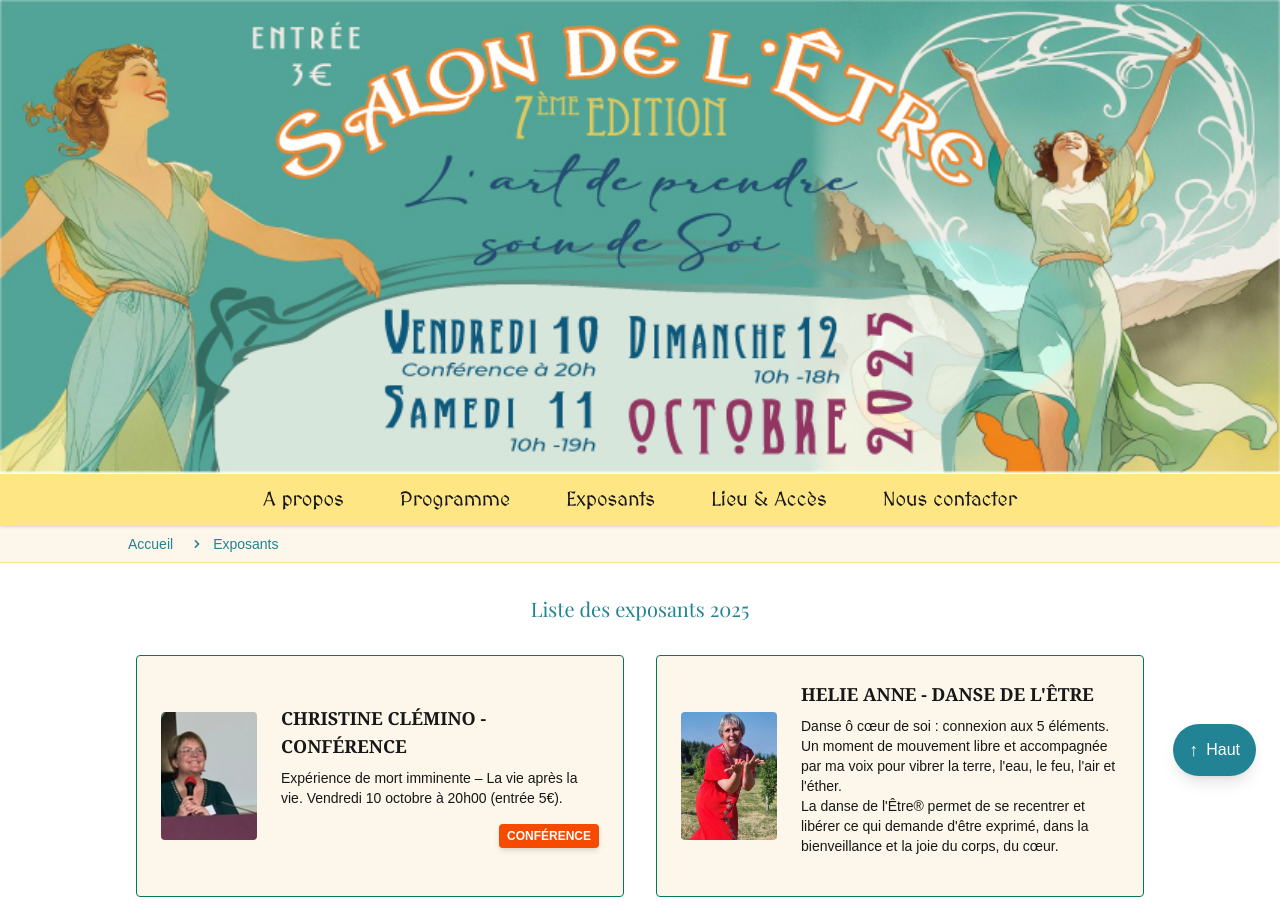
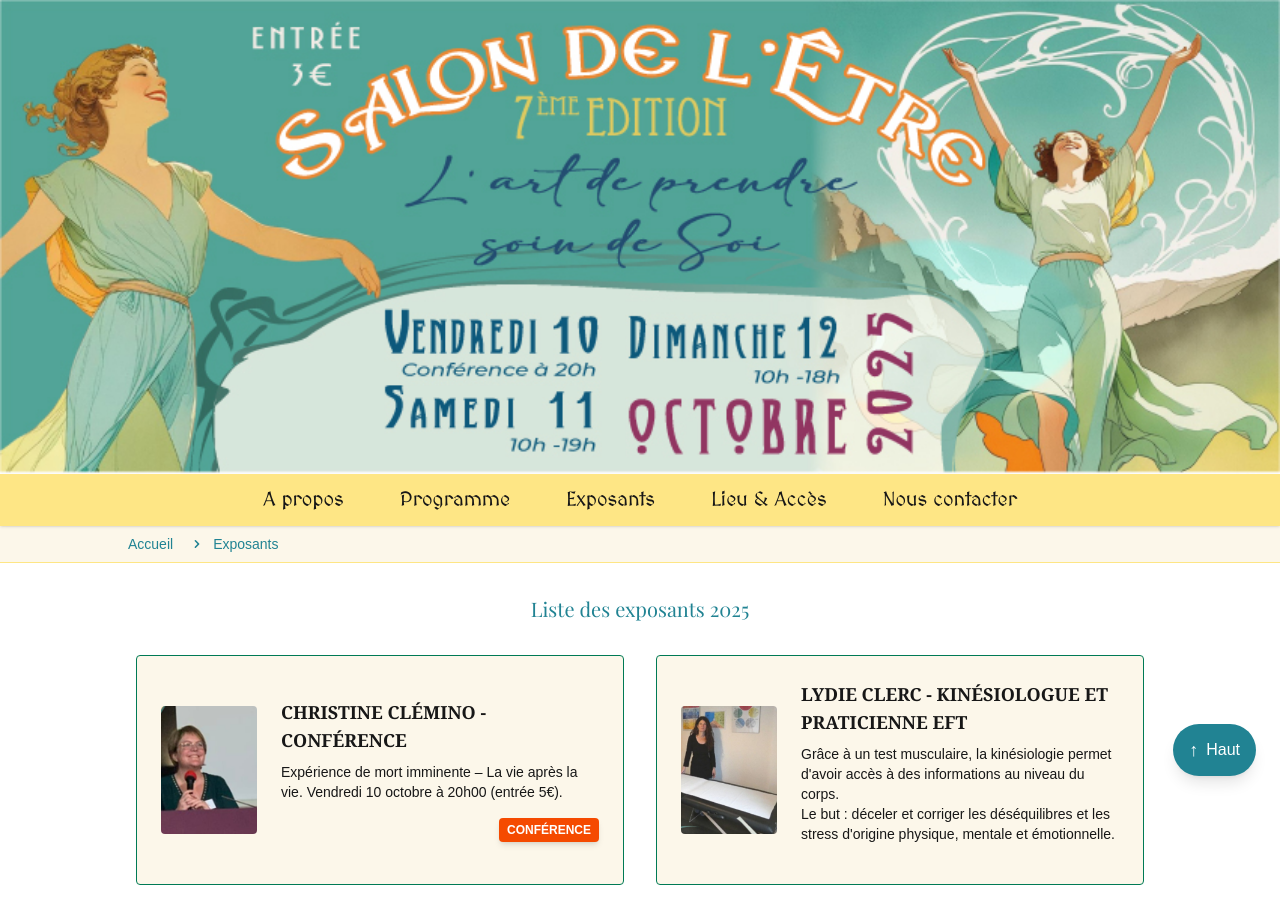
Before and after one commit to takako916/salon-etre, a Next.js app: page /exposants in a window 1280 px wide. Shown: the top 915 px of the page. Built offline with nearby package versions, Linux system fonts and the light colour scheme; a web font is replaced by a local one.

Commit message:
Changes to be committed: 	modified:   src/app/exposants/page.tsx

```diff
--- a/src/app/exposants/page.tsx
+++ b/src/app/exposants/page.tsx
@@ -23,16 +23,6 @@ const exposants = [
     "description": "Expérience de mort imminente – La vie après la vie. Vendredi 10 octobre à 20h00 (entrée 5€).",
     "imageUrl": "/images/exposants/christineclemino.png",
     conference: true,
-    atelier: false,
-  },
-  {
-    name: "HELIE ANNE",
-    activity: "DANSE DE L'ÊTRE",
-    description: `Danse ô cœur de soi : connexion aux 5 éléments.
-Un moment de mouvement libre et accompagnée par ma voix pour vibrer la terre, l'eau, le feu, l'air et l'éther.
-La danse de l'Être® permet de se recentrer et libérer ce qui demande d'être exprimé, dans la bienveillance et la joie du corps, du cœur.`,
-    imageUrl: "/images/exposants/helieanne.png",
-    conference: false,
     atelier: false,
   },
   {
```
